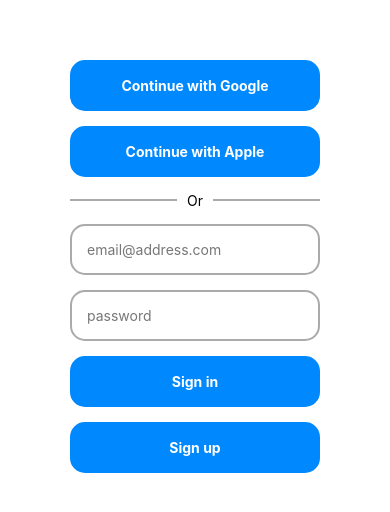
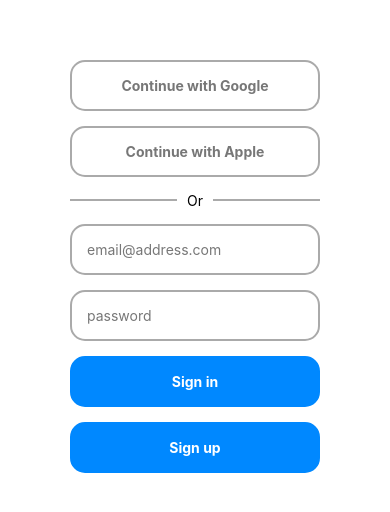
Before and after one commit to jorahty/slugup, a React Native app: screen /Home in a window 390 px wide. Shown: the part 156-668 px from the top of the page. Built offline with nearby package versions, Linux system fonts and the light colour scheme.

Commit message:
button variants

```diff
--- a/src/components/common/Button.tsx
+++ b/src/components/common/Button.tsx
@@ -5,12 +5,30 @@
 interface Props {
   title?: string;
   onPress?: () => void;
+  disabled?: boolean;
+  variant?: 'outlined' | 'danger';
 }
 
-export default function Button({ title, onPress }: Props) {
+export default function Button({ title, onPress, disabled, variant }: Props) {
   return (
-    <TouchableOpacity onPress={onPress} style={styles.button}>
-      <Text style={styles.buttonText}>{title}</Text>
+    <TouchableOpacity
+      onPress={onPress}
+      disabled={disabled}
+      style={[
+        styles.button,
+        disabled && styles.disabled,
+        variant &&
+          (variant === 'outlined'
+            ? styles.buttonOutlined
+            : styles.buttonDanger),
+      ]}>
+      <Text
+        style={[
+          styles.buttonText,
+          variant === 'outlined' && styles.buttonOutlinedText,
+        ]}>
+        {title}
+      </Text>
     </TouchableOpacity>
   );
 }
--- a/src/components/screens/Auth.tsx
+++ b/src/components/screens/Auth.tsx
@@ -33,8 +33,16 @@
       <KeyboardAvoidingView
         behavior={Platform.OS === 'ios' ? 'padding' : 'height'}
         style={{ flex: 1, maxWidth: 250, gap: 15 }}>
-        <Button title="Continue with Google" onPress={signInWithGoogle} />
-        <Button title="Continue with Apple" onPress={signInWithApple} />
+        <Button
+          title="Continue with Google"
+          onPress={signInWithGoogle}
+          variant="outlined"
+        />
+        <Button
+          title="Continue with Apple"
+          onPress={signInWithApple}
+          variant="outlined"
+        />
         <Divider />
         <TextInput
           autoCapitalize="none"
--- a/src/theme/theme.ts
+++ b/src/theme/theme.ts
@@ -8,6 +8,7 @@
   grey300: '#ccc',
   grey400: '#aaa',
   grey500: '#777',
+  danger: '#e45',
 };
 
 export const styles = StyleSheet.create({
@@ -26,6 +27,17 @@
     fontWeight: '700',
     color: colors.white,
   },
+  buttonDanger: {
+    backgroundColor: colors.danger,
+    borderColor: colors.danger,
+  },
+  buttonOutlined: {
+    backgroundColor: 'transparent',
+    borderColor: colors.grey400,
+  },
+  buttonOutlinedText: {
+    color: colors.grey500,
+  },
   textInput: {
     borderWidth: 2,
     padding: 15,
@@ -33,4 +45,7 @@
     borderColor: colors.grey400,
     backgroundColor: colors.white,
   },
+  disabled: {
+    opacity: 0.5,
+  },
 });
```
